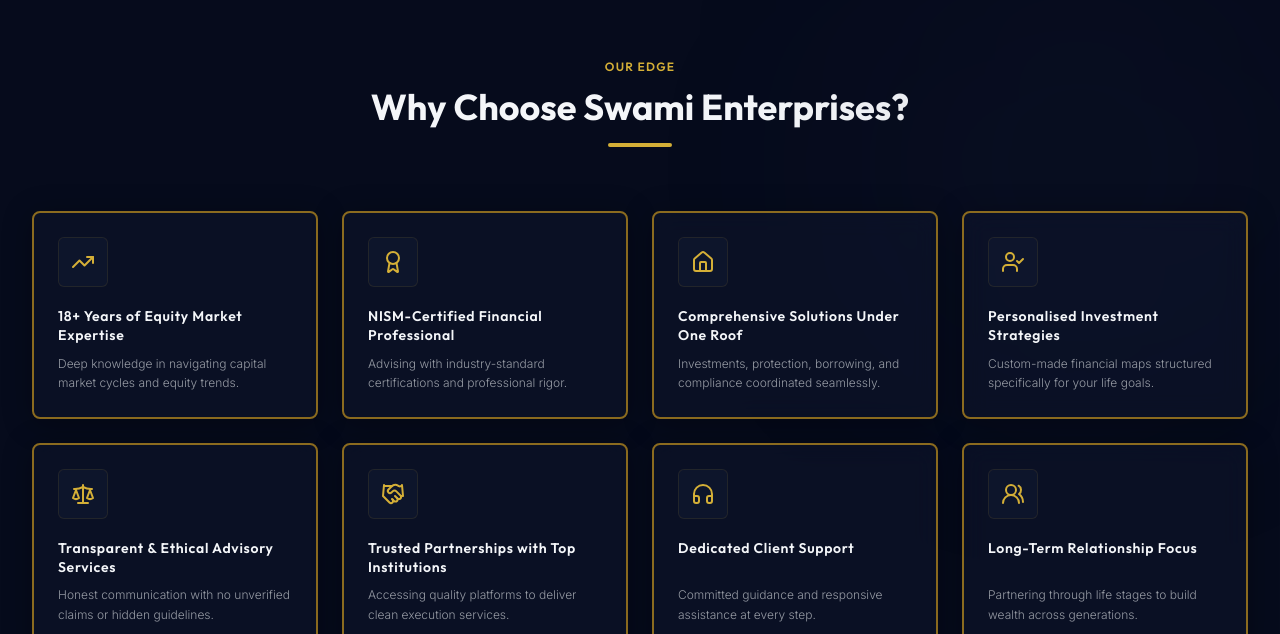
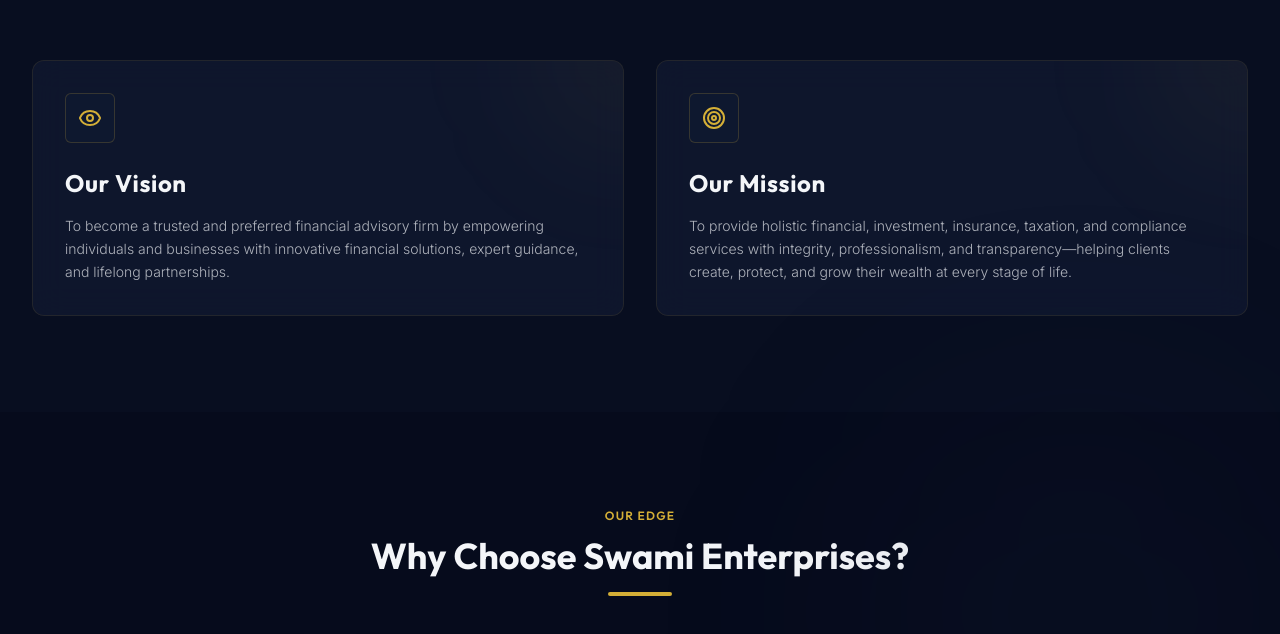
Before and after one commit to beyondwebco-lgtm/swami-enterprise, a Next.js app: page / in a window 1280 px wide. Shown: the part 3326-3960 px from the top of the page. Built offline with nearby package versions, Linux system fonts and the light colour scheme.

Commit message:
Position Vision & Mission section between Founder Profile (Leadership) and Why Choose Us (Our Edge)

```diff
--- a/src/app/page.tsx
+++ b/src/app/page.tsx
@@ -3,10 +3,10 @@
 import ServiceVerticals from "@/components/ServiceVerticals";
 import About from "@/components/About";
 import FounderProfile from "@/components/FounderProfile";
+import VisionMission from "@/components/VisionMission";
 import WhyChooseUs from "@/components/WhyChooseUs";
 import Testimonials from "@/components/Testimonials";
 import Partners from "@/components/Partners";
-import VisionMission from "@/components/VisionMission";
 import SocialSection from "@/components/SocialSection";
 import ContactForm from "@/components/ContactForm";
 
@@ -18,10 +18,10 @@
       <About />
       <ServiceVerticals />
       <FounderProfile />
+      <VisionMission />
       <WhyChooseUs />
       <Testimonials />
       <Partners />
-      <VisionMission />
       <SocialSection />
       <ContactForm />
     </>
```
